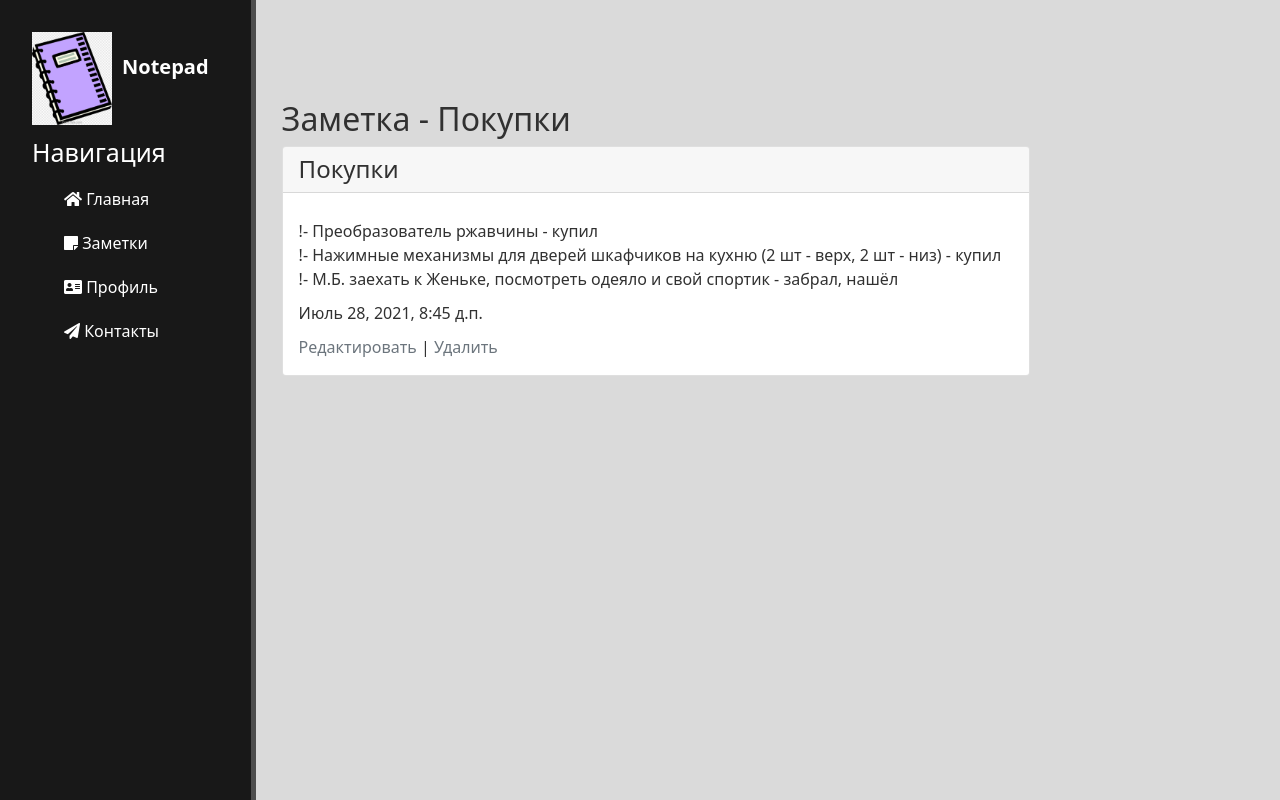
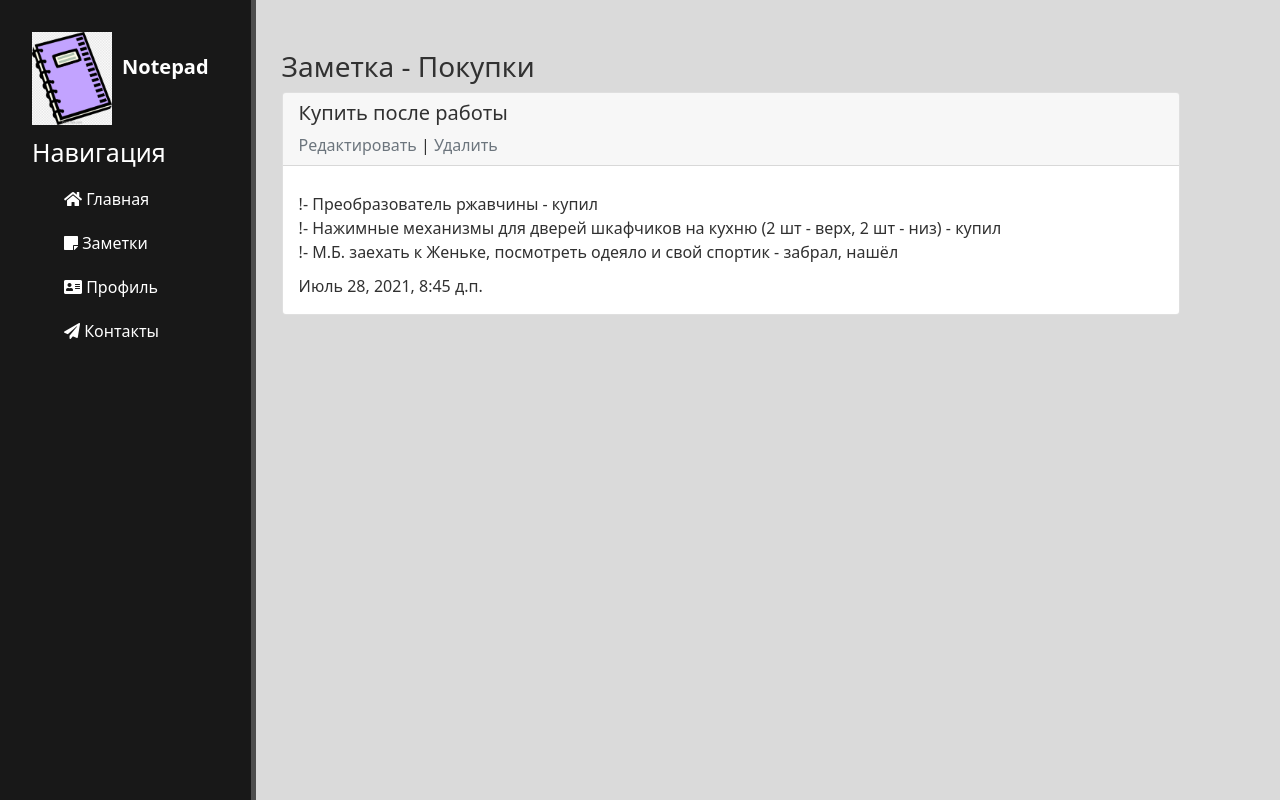
Before and after one commit to SergeyLis82/django-notepad, a Django app: page /notes/1/ in a window 1280 px wide. Run offline with Django 3.2, Linux system fonts and the light colour scheme; data comes from the database, SQL or seed files in the repository; some libraries are stand-ins or nearby versions.

Commit message:
Update site style

```diff
--- a/main/static/main/css/main.css
+++ b/main/static/main/css/main.css
@@ -57,9 +57,9 @@ main {
 }
 main .features {
     color: rgb(49, 49, 49);
-    margin-top: 100px;
+    margin-top: 50px;
     text-align: left;
-    width: 75%;
+    width: 90%;
 }
 
 main .features h1 {font-size: 30px; margin-left: 10px;}
@@ -74,7 +74,7 @@ main .features p {max-width: 900px; margin: 10px auto;}
 }
 
 form {
-    margin-left: 12%;
-    width: 70%;
-    margin-top: 50px;
+    margin-left: 2%;
+    width: 90%;
+    margin-top: 30px;
 }
--- a/main/templates/main/_layout.html
+++ b/main/templates/main/_layout.html
@@ -25,7 +25,7 @@
   </aside>
   <main>
     <div class="features">
-      <h2>{{ heading }}</h2>
+      <h3>{{ heading }}</h3>
       {% block content %}{% endblock %}
     </div>
   </main>
--- a/notes/templates/notes/note.html
+++ b/notes/templates/notes/note.html
@@ -5,16 +5,18 @@
 {% block content %}
   {% if note %}
     <div class="card">
-      <h4 class="card-header">{{ note.title }}</h4>
-      <div class="card-body">
-        <p class="card-text">{{ note.full_text|linebreaksbr }}</p>
-        <p class="card-text">{{ note.date }}</p>
+      <div class="card-header">
+        <h5>{{ note.preview }}</h5>
         <a href="{% url 'notes:edit_note' note.id %}" style="text-decoration: none;" class="text-secondary">Редактировать</a>
         |
         <a href="{% url 'notes:delete_note' note.id %}" style="text-decoration: none;" class="text-secondary">Удалить</a>
       </div>
+      <div class="card-body">
+        <p class="card-text">{{ note.full_text|linebreaksbr }}</p>
+        <p class="card-text">{{ note.date }}</p>
+      </div>
     </div>
   {% else %}
-    <h2>Заметки нет</h2>
+    <h3>Заметки нет</h3>
   {% endif %}
 {% endblock %}
--- a/notes/templates/notes/notes.html
+++ b/notes/templates/notes/notes.html
@@ -9,7 +9,7 @@
     <div class="card"  style="margin: 0px 0px 5px 0px;">
       <div class="card-header bg-secondary bg-gradient mb-3">
         <a href="{% url 'notes:detail' note.id %}" style="text-decoration: none;">
-          <h4 class="text-light">{{ note.title }}</h4>
+          <h5 class="text-light">{{ note.title }}</h5>
         </a>
       </div>
       <div class="card-body">
```
